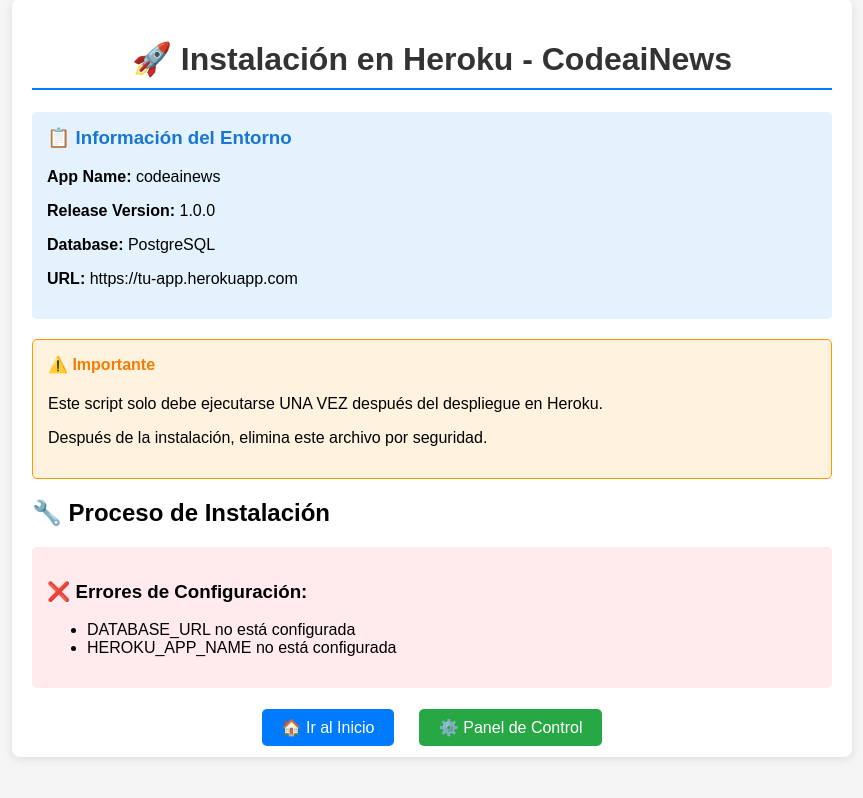
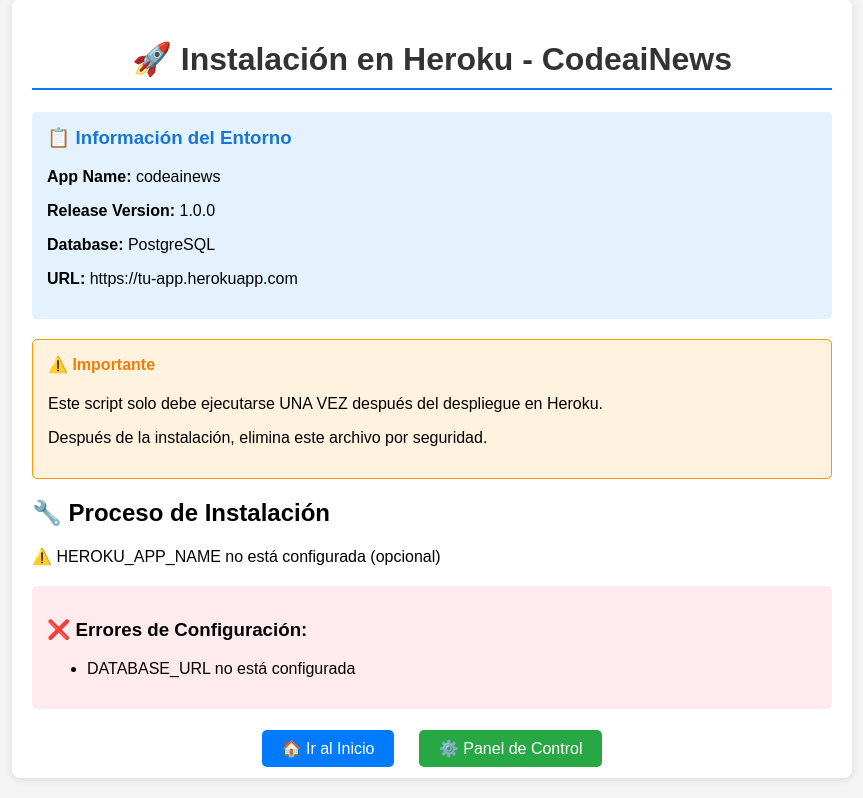
Before and after one commit to anidemjm/codeainews, a PHP site: page /install-heroku.php in a window 1280 px wide. Shown: the part 21-819 px from the top of the page, without its empty margins (208-1071 px from the left). Before the commit the page ends 780 px from the top, so only its background shows below. Run offline with PHP 8.4, Linux system fonts and the light colour scheme; some libraries are stand-ins or nearby versions.

Commit message:
Fix install-heroku.php to make HEROKU_APP_NAME optional

```diff
--- a/install-heroku.php
+++ b/install-heroku.php
@@ -28,8 +28,9 @@ function verificarConfiguracionHeroku() {
         $errores[] = "DATABASE_URL no está configurada";
     }
 
+    // HEROKU_APP_NAME es opcional, no crítico
     if (empty($_ENV['HEROKU_APP_NAME'])) {
-        $errores[] = "HEROKU_APP_NAME no está configurada";
+        echo "⚠️ HEROKU_APP_NAME no está configurada (opcional)<br>";
     }
 
     return [empty($errores), $errores];
```
